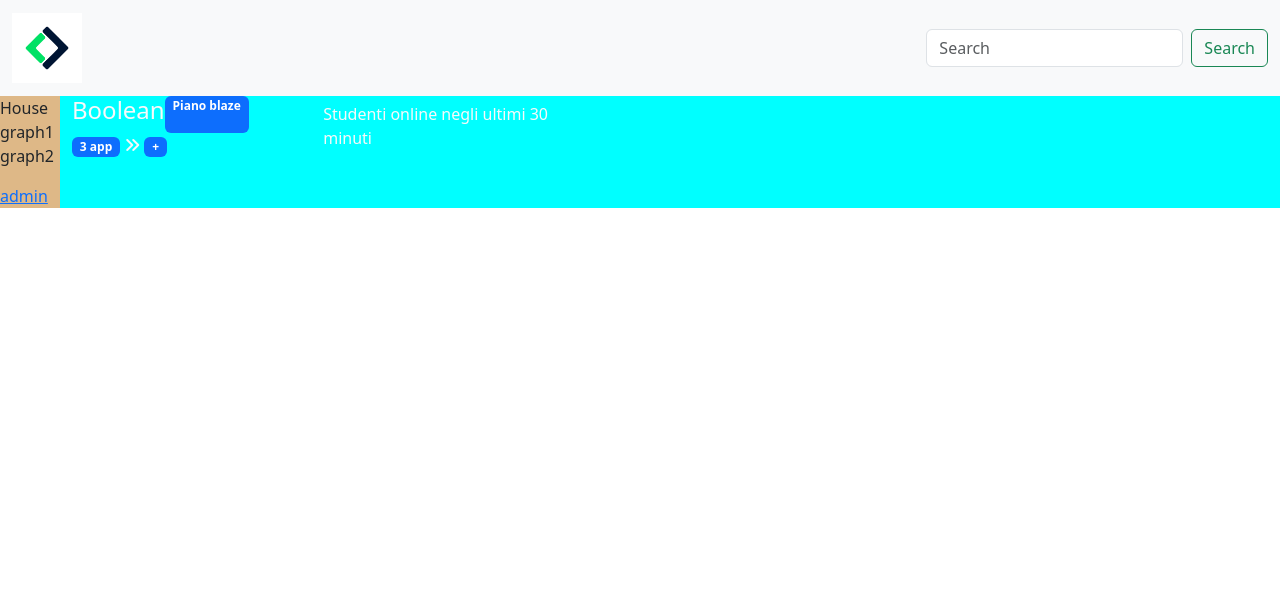
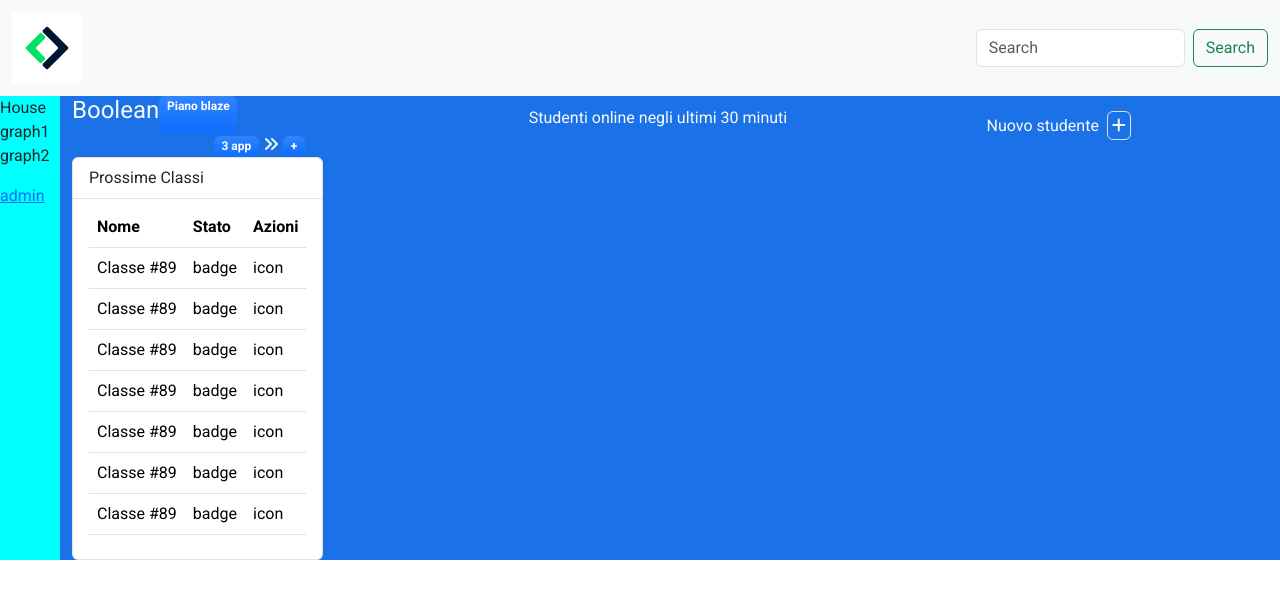
Before and after one commit to LeoSallu/html-css-bootstrap-dashboard, a plain HTML site: page index.html in a window 1280 px wide. Drawn offline with nearby package versions, Linux system fonts and the light colour scheme.

Commit message:
inserimento tabella

```diff
--- a/css/style.css
+++ b/css/style.css
@@ -1,9 +1,12 @@
+body{
+    font-family: 'Roboto', sans-serif;
+}
 #col-left{
-    background-color: burlywood;
+    background-color: aqua;
     width: 60px;
 }
 #col-right{
-    background-color: aqua;
+    background-color: #1b72e8;
     width: calc(100% - 60px);
 }
 #boolean-stats{
--- a/index.html
+++ b/index.html
@@ -53,24 +53,94 @@
                 </div>
             </div>
             <div id="col-right">
+                <!-- HEADER-COL-RIGHT  -->
                 <div id="header-col-right" class="container-fluid d-flex">
-                    <div class="row d-flex align-items-center">
-                        <div class="col text-light d-flex flex-column">
+                    <div class="row d-flex align-items-center text-center w-100">
+                        <div class="col text-light d-flex flex-column justify-content-between">
                             <div class="d-flex">
                                 <h4>Boolean</h4>
-                                <span class="badge bg-primary">Piano blaze</span>
+                                <span class="badge bg-primary bg-gradient">Piano blaze</span>
                             </div>
                             <div>
-                                <span class="badge bg-primary">3 app</span>
+                                <span class="badge bg-primary bg-gradient">3 app</span>
                                 <span class="text-light"><i class="fa-solid fa-angles-right"></i></span>
-                                <span class="badge bg-primary">+</span>
+                                <span class="badge bg-primary bg-gradient">+</span>
                             </div>
                         </div>
                         <div class="col">
-                            <span class="text-light text-wrap">Studenti online negli ultimi 30 minuti</span>
+                            <p class="text-light">Studenti online negli ultimi 30 minuti</p>
+                        </div>
+                        <div class="col">
+                            <span class="text-light text-wrap p-1">Nuovo studente </span>
+                            <span id="plus" class="text-light border rounded p-1"><i class="fa-solid fa-plus"></i></span>
                         </div>
                     </div>
                 </div>
+                <!-- /HEADER-COL-RIGHT  -->
+                <!-- BODY-COL-RIGHT  -->
+                <div id="body-col-right" class="container-fluid d-flex">
+                    <div class="row">
+                        <div class="col">
+                            <ul class="list-group">
+                                <li class="list-group-item">Prossime Classi</li>
+                                <li class="list-group-item">
+                                    <!-- TABLE  -->
+                                    <table class="table">
+                                        <thead>
+                                          <tr>
+                                            <th colspan="2">Nome</th>
+                                            <th>Stato</th>
+                                            <th>Azioni</th>
+                                          </tr>
+                                        </thead>
+                                        <tbody>
+                                          <tr>
+                                            <td colspan="2">Classe #89</td>
+                                            <td>badge</td>
+                                            <td>icon</td>
+                                          </tr>
+                                          <tr>
+                                            <td colspan="2">Classe #89</td>
+                                            <td>badge</td>
+                                            <td>icon</td>
+                                          </tr>
+                                          <tr>
+                                            <td colspan="2">Classe #89</td>
+                                            <td>badge</td>
+                                            <td>icon</td>
+                                          </tr>
+                                          <tr>
+                                            <td colspan="2">Classe #89</td>
+                                            <td>badge</td>
+                                            <td>icon</td>
+                                          </tr>
+                                          <tr>
+                                            <td colspan="2">Classe #89</td>
+                                            <td>badge</td>
+                                            <td>icon</td>
+                                          </tr>
+                                          <tr>
+                                            <td colspan="2">Classe #89</td>
+                                            <td>badge</td>
+                                            <td>icon</td>
+                                          </tr>
+                                          <tr>
+                                            <td colspan="2">Classe #89</td>
+                                            <td>badge</td>
+                                            <td>icon</td>
+                                          </tr>
+                                        </tbody>
+                                    </table>
+                                    <!-- TABLE  -->
+                                </li>
+                            </ul>
+                        </div>
+                    </div>
+
+
+                </div>
+                <!-- /BODY-COL-RIGHT  -->
+
             </div>
         </div>
 
```
